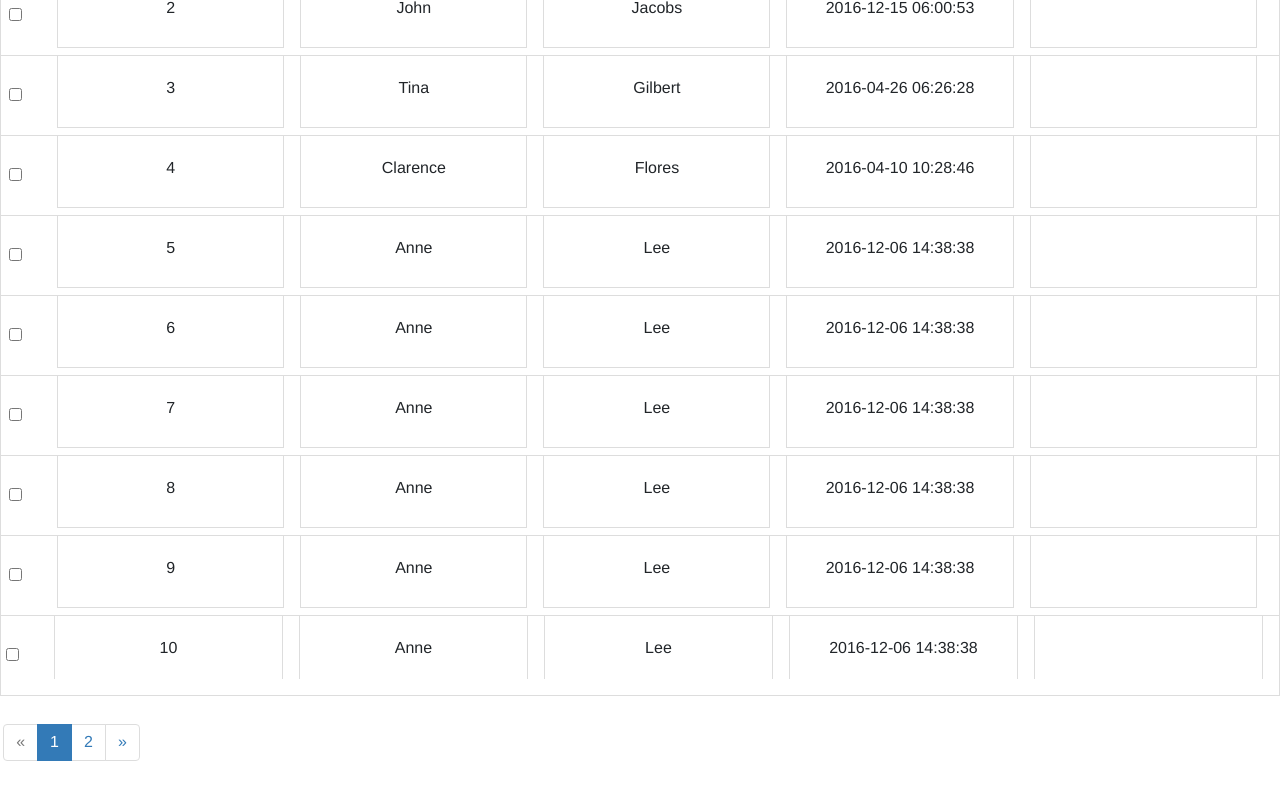
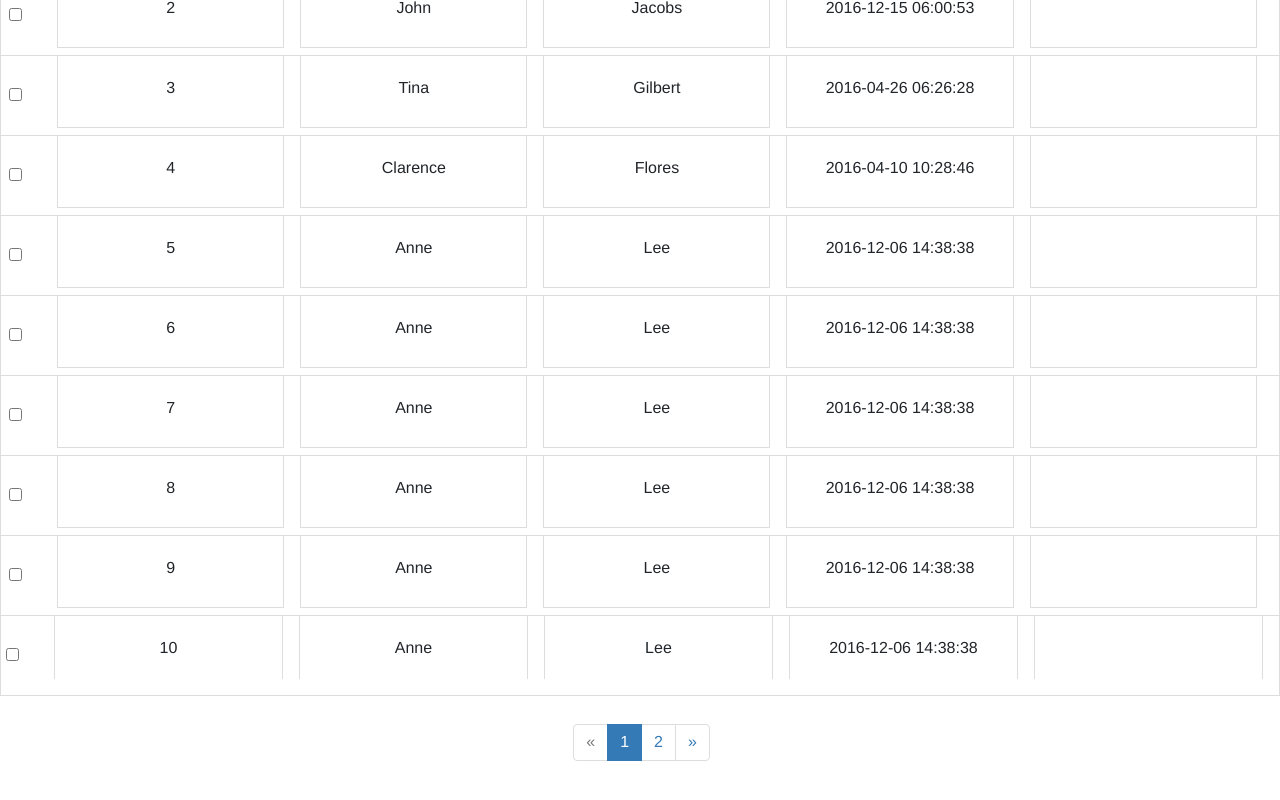
Before and after one commit to willy2kle2/vuex-table, a Vue app: page / in a window 1280 px wide. Shown: the part 441-1241 px from the top of the page. Built offline with nearby package versions, Linux system fonts and the light colour scheme.

Commit message:
Fix sass transformation

```diff
--- a/package.json
+++ b/package.json
@@ -26,7 +26,6 @@
     "lodash": "^4.17.10",
     "mermaid": "^8.0.0-rc.8",
     "popper.js": "^1.14.4",
-    "sass-loader": "^7.1.0",
     "sinon": "^6.1.5",
     "vue": "^2.5.2"
   },
@@ -61,6 +60,7 @@
     "jsdoc": "^3.5.5",
     "less-loader": "^4.1.0",
     "node-notifier": "^5.1.2",
+    "node-sass": "^4.9.3",
     "optimize-css-assets-webpack-plugin": "^3.2.0",
     "ora": "^1.2.0",
     "portfinder": "^1.0.13",
@@ -68,8 +68,10 @@
     "postcss-loader": "^2.0.8",
     "postcss-url": "^7.2.1",
     "rimraf": "^2.6.0",
+    "sass-loader": "^7.1.0",
     "semver": "^5.3.0",
     "shelljs": "^0.7.6",
+    "style-loader": "^0.22.1",
     "uglifyjs-webpack-plugin": "^1.1.1",
     "url-loader": "^0.5.8",
     "vue-jest": "^1.0.0",
--- a/src/App.vue
+++ b/src/App.vue
@@ -63,7 +63,6 @@
 </script>
 
 <style>
-  @import "assets/styles/datatable.scss";
   #app {
     font-family: 'Avenir', Helvetica, Arial, sans-serif;
     -webkit-font-smoothing: antialiased;
--- a/src/assets/styles/datatable.scss
+++ b/src/assets/styles/datatable.scss
@@ -1,3 +1,4 @@
+
 
 // MOBILE-FIRST
   * {
--- a/src/main.js
+++ b/src/main.js
@@ -11,6 +11,8 @@ import LodashPlugin from './plugins/lodash';
 import 'bootstrap/dist/css/bootstrap.css';
 import 'bootstrap-vue/dist/bootstrap-vue.css';
 import 'font-awesome/css/font-awesome.css';
+import './assets/styles/datatable.scss';
+import './assets/styles/paginator.scss';
 
 
 Vue.use(BootstrapVue);
```
Also changed, not shown: 4 other files (tests, documents, lock files or other folders).
